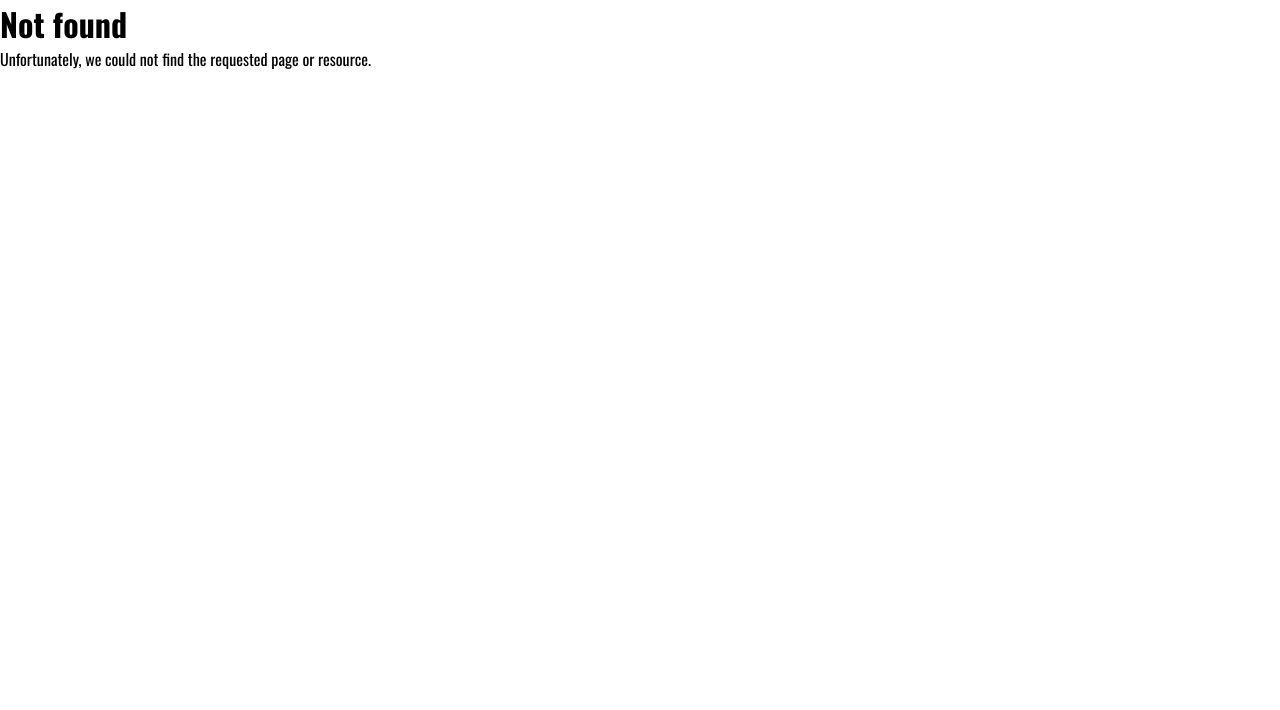
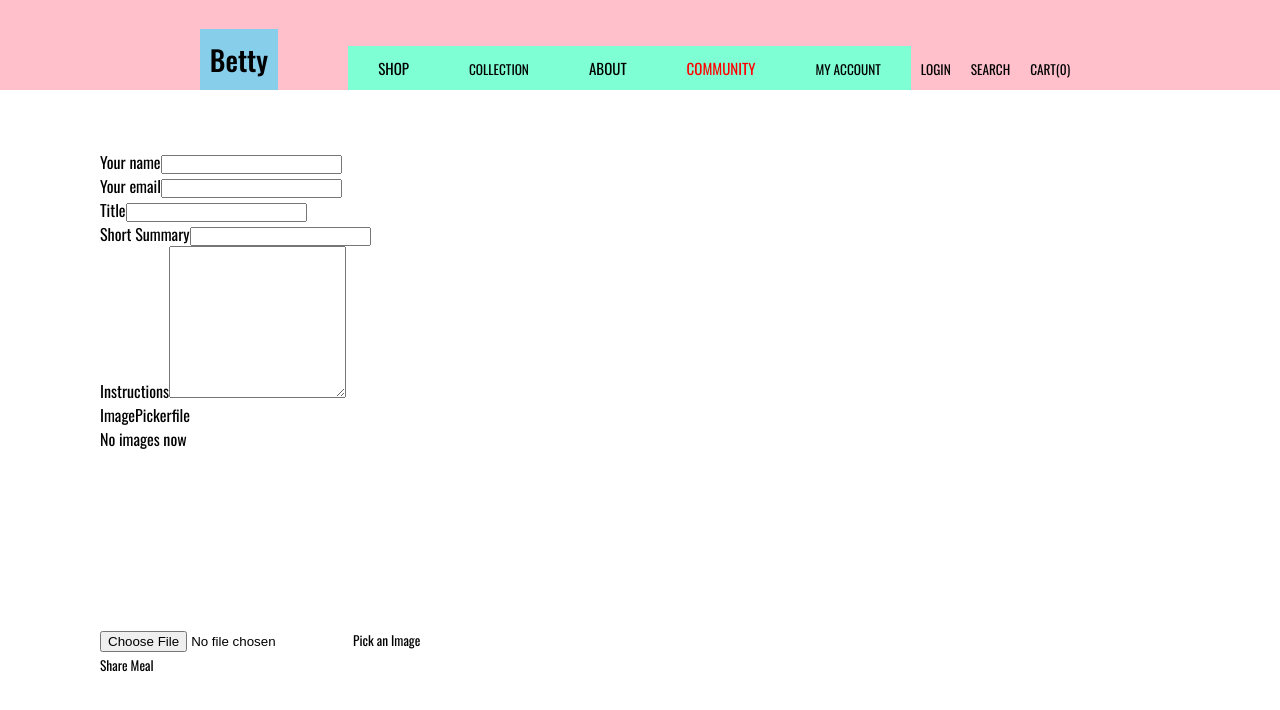
Before and after one commit to ejk0731/betty-react, a Next.js app: page /community/faq in a window 1280 px wide. Before the commit this address had no page. Shown: the top 710 px of the page. Built offline with nearby package versions, Linux system fonts and the light colour scheme.

Commit message:
feature: add community, faq page

```diff
--- /dev/null
+++ b/app/community/faq/page.module.scss
@@ -0,0 +1,102 @@
+// .header {
+//   gap: 3rem;
+//   margin: 3rem auto 5rem auto;
+//   width: 90%;
+//   max-width: 75rem;
+//   color: #ddd6cb;
+//   font-size: 1.5rem;
+// }
+
+// .header h1 {
+//   font-family: 'Montserrat', sans-serif;
+// }
+
+// .highlight {
+//   background: linear-gradient(90deg, #f9572a, #ff8a05);
+//   background-clip: text;
+//   -webkit-background-clip: text;
+//   -webkit-text-fill-color: transparent;
+// }
+
+// .main {
+//   width: 90%;
+//   max-width: 75rem;
+//   margin: 3rem auto;
+//   color: white;
+// }
+
+// .form {
+//   max-width: 50rem;
+// }
+
+// .form label {
+//   display: block;
+//   margin-bottom: 0.5rem;
+//   font-size: 1rem;
+//   font-family: 'Montserrat', sans-serif;
+//   text-transform: uppercase;
+//   color: #b3aea5;
+//   font-weight: bold;
+// }
+
+// .form input,
+// .form textarea {
+//   display: block;
+//   width: 100%;
+//   padding: 0.5rem 1rem;
+//   border-radius: 4px;
+//   border: 1px solid #454952;
+//   background: #1c2027;
+//   font-size: 1.25rem;
+//   font-family: 'Montserrat', sans-serif;
+//   color: #ddd6cb;
+// }
+
+// .form input:focus,
+// .form textarea:focus {
+//   outline-color: #f99f2a;
+//   background-color: #1f252d;
+// }
+
+// .row {
+//   display: flex;
+//   gap: 1rem;
+// }
+
+// .row p {
+//   width: 100%;
+// }
+
+// .actions {
+//   text-align: right;
+// }
+
+// .actions button {
+//   border: 0;
+//   padding: 0.75rem 2rem;
+//   background: linear-gradient(90deg, #f9572a, #ff9b05);
+//   border: none;
+//   color: #ffffff;
+//   border-radius: 2px;
+//   cursor: pointer;
+//   font: inherit;
+//   font-size: 1.25rem;
+//   box-shadow: 0 2px 5px rgba(0, 0, 0, 0.3);
+// }
+
+// .actions button:hover,
+// .actions button:focus {
+//   background: linear-gradient(90deg, #fd4715, #f9b241);
+// }
+
+// .actions button:disabled,
+// .actions button:hover:disabled,
+// .actions button:focus:disabled {
+//   background: #ccc;
+//   color: #979797;
+//   cursor: not-allowed;
+// }
+
+.wrap {
+  padding: 150px 100px 0;
+}
--- /dev/null
+++ b/app/community/faq/page.tsx
@@ -0,0 +1,47 @@
+import Layout from '@/components/Layout/Layout';
+import styles from './page.module.scss';
+import ImagePicker from '@/components/ImagePicker/ImagePicker';
+
+export default function ShareMealPage() {
+  return (
+    <>
+      <Layout>
+        <div className={styles.wrap}>
+          <form className={styles.form}>
+            <div className={styles.row}>
+              <p>
+                <label htmlFor="name">Your name</label>
+                <input type="text" id="name" name="name" required />
+              </p>
+              <p>
+                <label htmlFor="email">Your email</label>
+                <input type="email" id="email" name="email" required />
+              </p>
+            </div>
+            <p>
+              <label htmlFor="title">Title</label>
+              <input type="text" id="title" name="title" required />
+            </p>
+            <p>
+              <label htmlFor="summary">Short Summary</label>
+              <input type="text" id="summary" name="summary" required />
+            </p>
+            <p>
+              <label htmlFor="instructions">Instructions</label>
+              <textarea
+                id="instructions"
+                name="instructions"
+                rows={10}
+                required
+              ></textarea>
+            </p>
+            <ImagePicker label={'file'} name={'file'} />
+            <p className={styles.actions}>
+              <button type="submit">Share Meal</button>
+            </p>
+          </form>
+        </div>
+      </Layout>
+    </>
+  );
+}
--- /dev/null
+++ b/app/community/page.module.scss
@@ -0,0 +1,3 @@
+.wrap {
+  padding: 160px 100px 0;
+}
--- /dev/null
+++ b/components/ImagePicker/ImagePicker.module.scss
@@ -0,0 +1,10 @@
+.preview {
+  position: relative;
+  width: 200px;
+  height: 200px;
+  overflow: hidden;
+
+  img {
+    height: auto !important;
+  }
+}
--- /dev/null
+++ b/components/ImagePicker/ImagePicker.tsx
@@ -0,0 +1,61 @@
+'use client';
+import Image from 'next/image';
+import React, { ChangeEvent, useRef, useState } from 'react';
+import styles from './ImagePicker.module.scss';
+
+export default function ImagePicker({
+  label,
+  name,
+}: {
+  label: any;
+  name: any;
+}) {
+  const [pickedImage, setPickedImage] = useState<any>(null);
+  const imageInputRef = useRef<HTMLInputElement | null>(null);
+  function handleClickBtn() {
+    console.log(imageInputRef.current);
+    if (imageInputRef.current) {
+      imageInputRef.current.click();
+    }
+  }
+  function handleChangeImage(event: any) {
+    const file = event.target.files[0];
+    console.log(file);
+
+    if (!file) {
+      return;
+    }
+
+    const fileReader = new FileReader();
+    fileReader.onload = () => {
+      setPickedImage(fileReader.result);
+    };
+    fileReader.readAsDataURL(file);
+  }
+  return (
+    <div>
+      ImagePicker
+      <label htmlFor={name}>{label}</label>
+      <div>
+        <div className={styles.preview}>
+          {!pickedImage && <p>No images now</p>}
+          {pickedImage && (
+            <Image src={pickedImage} fill alt="Image selected by user" />
+          )}
+        </div>
+        <input
+          type="file"
+          id={name}
+          accept="image/png, image/jpeg"
+          name={name}
+          ref={imageInputRef}
+          // multiple
+          onChange={handleChangeImage}
+        />
+        <button type="button" onClick={handleClickBtn}>
+          Pick an Image
+        </button>
+      </div>
+    </div>
+  );
+}
--- a/components/header/Header.tsx
+++ b/components/header/Header.tsx
@@ -41,7 +41,7 @@ export default function Header() {
             <NavLink href={'/about'}>ABOUT</NavLink>
           </li>
           <li className={styles.main_nav_item}>
-            <button type="button">COMMUNITY</button>
+            <NavLink href={'/community'}>COMMUNITY</NavLink>
           </li>
           <li className={styles.main_nav_item}>
             <button type="button">MY ACCOUNT</button>
```
Also changed, not shown: app/community/page.tsx (added, +15 -0 lines), guide.txt.
